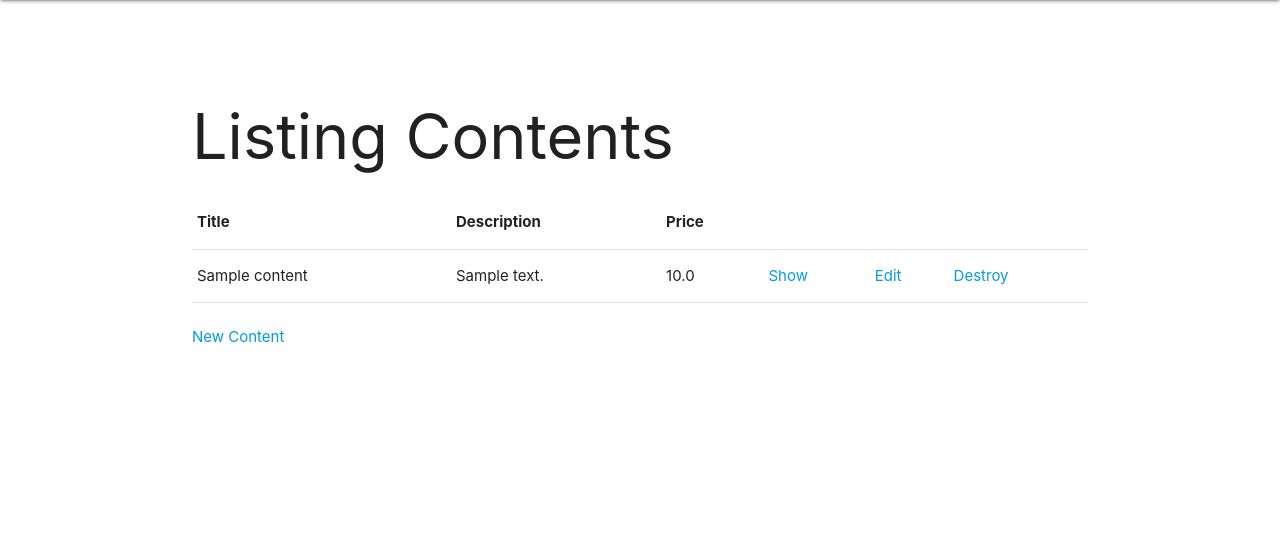
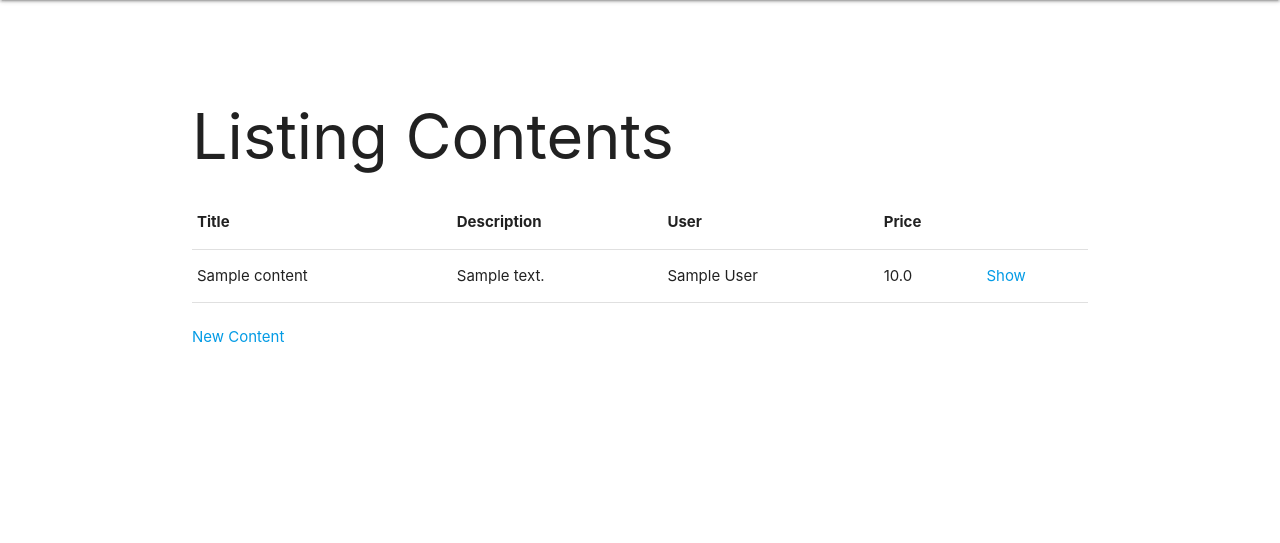
Before and after one commit to fmarchi96/SharingPal, a Rails app: page /contents in a window 1280 px wide. Shown: the part 64-607 px from the top of the page. Run offline with Rails 7, Linux system fonts and the light colour scheme; tables that the repository leaves empty hold one stand-in row (values such as "Sample post"); style sheets or scripts are compiled from the project's sources; some libraries are stand-ins or nearby versions.

Commit message:
authorizations and associations for users and contents

```diff
--- a/app/controllers/application_controller.rb
+++ b/app/controllers/application_controller.rb
@@ -8,7 +8,8 @@ before_action :configure_permitted_parameters, if: :devise_controller?
  protected
 
   def configure_permitted_parameters
-    devise_parameter_sanitizer.permit(:sign_up, keys: [:username])
+    devise_parameter_sanitizer.permit(:sign_up, keys: [:name])
+    devise_parameter_sanitizer.permit(:account_update, keys: [:name])
   end
 
 end
--- a/app/controllers/contents_controller.rb
+++ b/app/controllers/contents_controller.rb
@@ -1,30 +1,28 @@
 class ContentsController < ApplicationController
   before_action :set_content, only: [:show, :edit, :update, :destroy]
+  before_action :authenticate_user!, except: [:index, :show]
+  before_action :check_user, only: [:edit, :update, :destroy]
 
-  # GET /contents
-  # GET /contents.json
   def index
     @contents = Content.all
   end
 
-  # GET /contents/1
-  # GET /contents/1.json
+
   def show
   end
 
-  # GET /contents/new
+
   def new
-    @content = Content.new
+    @content = current_user.contents.build
   end
 
-  # GET /contents/1/edit
+
   def edit
   end
 
-  # POST /contents
-  # POST /contents.json
+
   def create
-    @content = Content.new(content_params)
+    @content = current_user.contents.build(content_params)
 
     respond_to do |format|
       if @content.save
@@ -37,8 +35,7 @@ class ContentsController < ApplicationController
     end
   end
 
-  # PATCH/PUT /contents/1
-  # PATCH/PUT /contents/1.json
+
   def update
     respond_to do |format|
       if @content.update(content_params)
@@ -51,8 +48,7 @@ class ContentsController < ApplicationController
     end
   end
 
-  # DELETE /contents/1
-  # DELETE /contents/1.json
+
   def destroy
     @content.destroy
     respond_to do |format|
@@ -62,13 +58,20 @@ class ContentsController < ApplicationController
   end
 
   private
-    # Use callbacks to share common setup or constraints between actions.
+
     def set_content
       @content = Content.find(params[:id])
     end
 
-    # Never trust parameters from the scary internet, only allow the white list through.
+
     def content_params
       params.require(:content).permit(:title, :description, :price)
     end
-end
+
+    def check_user
+      if current_user != @content.user
+          redirect_to root_url, alert: "You don't have the permission to perform such an action"
+    end
+
+    end
+    end
--- a/app/models/content.rb
+++ b/app/models/content.rb
@@ -1,2 +1,3 @@
 class Content < ActiveRecord::Base
+belongs_to :user
 end
--- a/app/models/user.rb
+++ b/app/models/user.rb
@@ -3,4 +3,6 @@ class User < ActiveRecord::Base
   # :confirmable, :lockable, :timeoutable and :omniauthable
   devise :database_authenticatable, :registerable,
          :recoverable, :rememberable, :trackable, :validatable
+
+has_many :contents
 end
--- a/app/views/contents/index.html.erb
+++ b/app/views/contents/index.html.erb
@@ -7,6 +7,7 @@
     <tr>
       <th>Title</th>
       <th>Description</th>
+      <th>User</th>
       <th>Price</th>
       <th colspan="3"></th>
     </tr>
@@ -17,10 +18,13 @@
       <tr>
         <td><%= content.title %></td>
         <td><%= content.description %></td>
+        <td><%= content.user.name %></td>
         <td><%= content.price %></td>
         <td><%= link_to 'Show', content %></td>
+        <% if content.user == current_user %>
         <td><%= link_to 'Edit', edit_content_path(content) %></td>
         <td><%= link_to 'Destroy', content, method: :delete, data: { confirm: 'Are you sure?' } %></td>
+        <% end %>
       </tr>
     <% end %>
   </tbody>
--- a/app/views/contents/show.html.erb
+++ b/app/views/contents/show.html.erb
@@ -15,5 +15,7 @@
   <%= @content.price %>
 </p>
 
-<%= link_to 'Edit', edit_content_path(@content) %> |
+<% if @content.user == current_user %>
+    <%= link_to 'Edit', edit_content_path(@content) %>
+<% end %>
 <%= link_to 'Back', contents_path %>
--- /dev/null
+++ b/db/migrate/20170812082654_add_user_id_to_contents.rb
@@ -0,0 +1,5 @@
+class AddUserIdToContents < ActiveRecord::Migration
+  def change
+    add_column :contents, :user_id, :integer
+  end
+end
```
Also changed, not shown: app/views/contents/_content.json.jbuilder (deleted), app/views/contents/index.json.jbuilder (deleted), app/views/contents/show.json.jbuilder (deleted), db/schema.rb.
